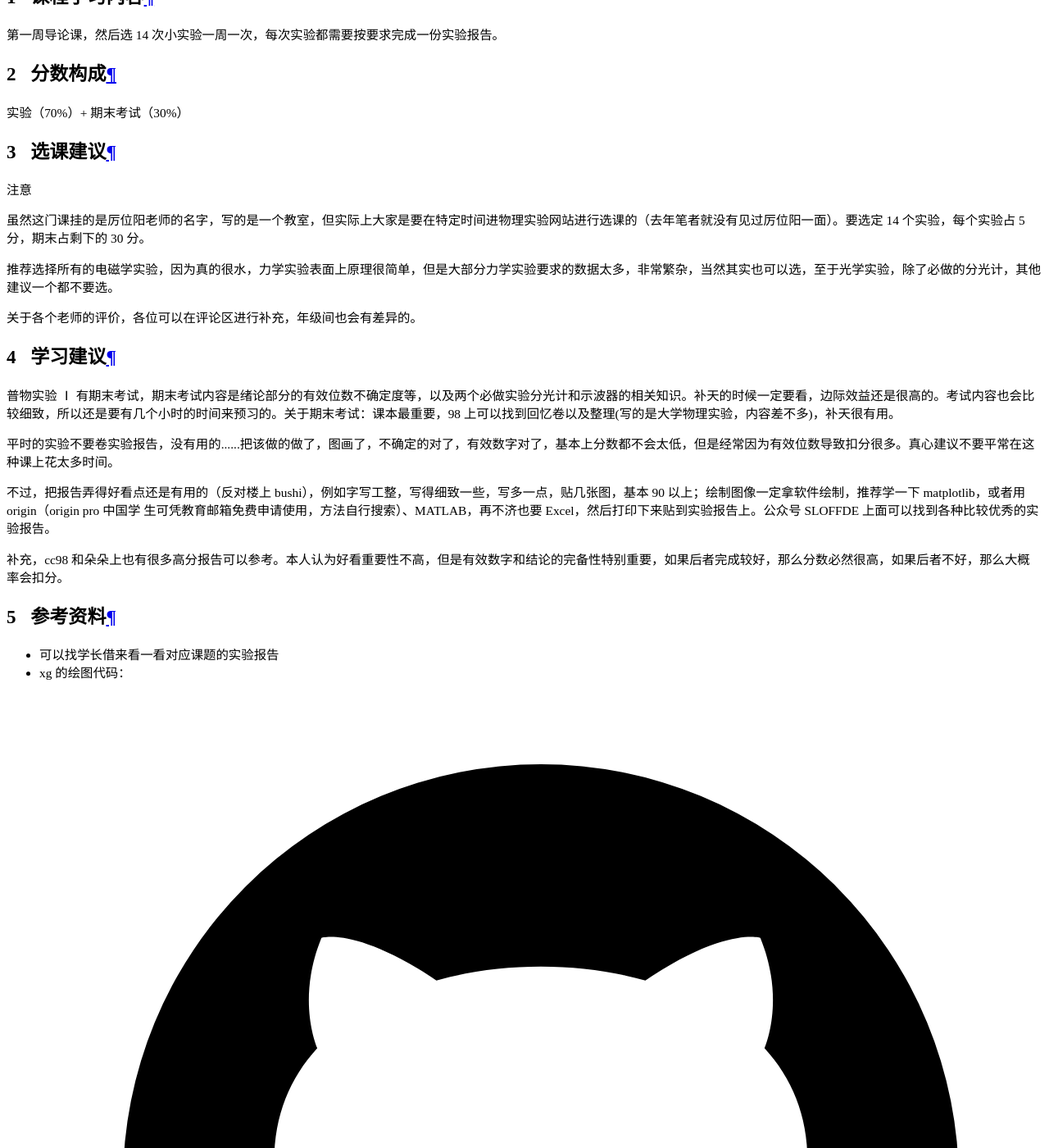
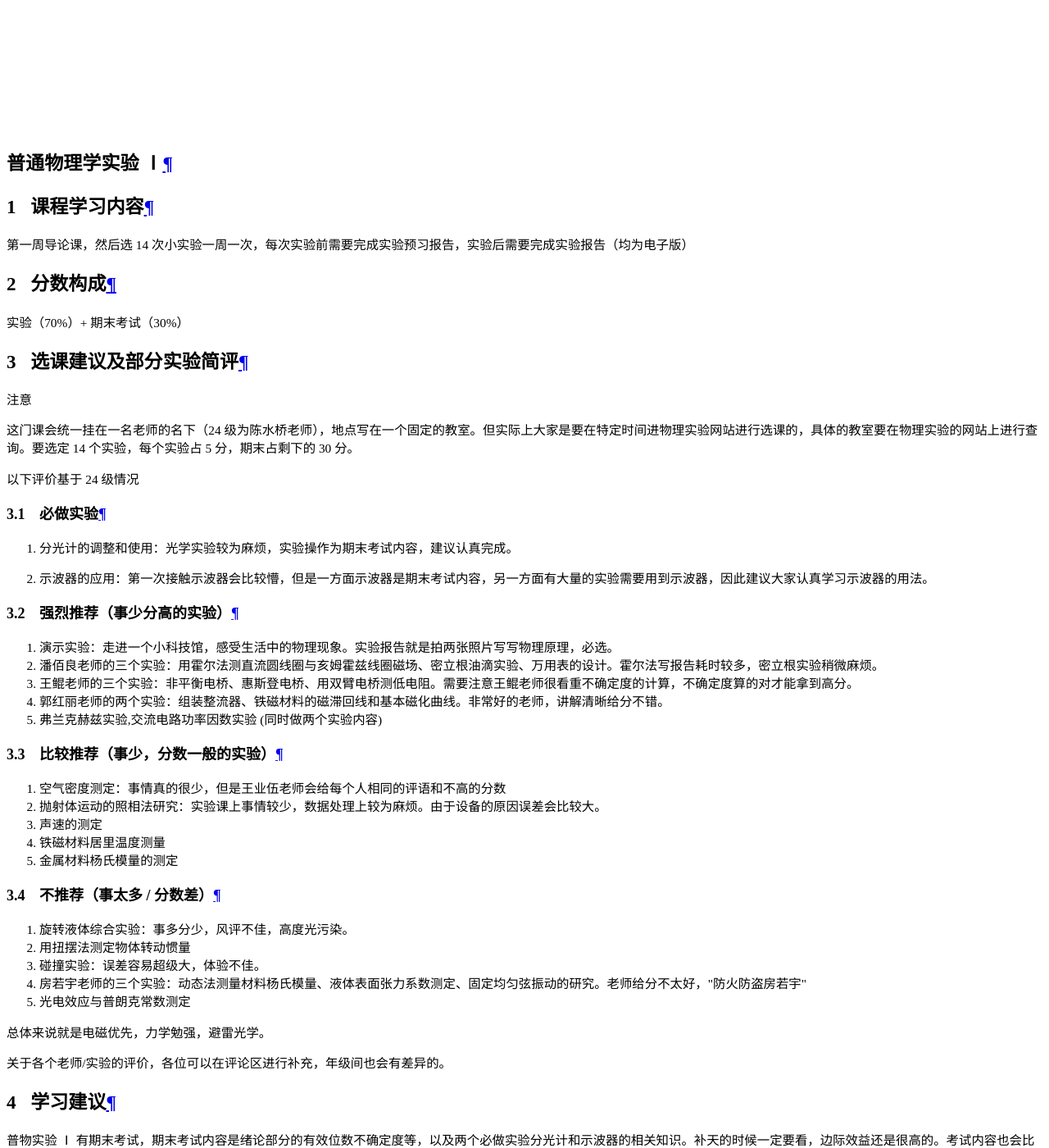
Before and after one commit to ZJU-Turing/TuringCourses, an MkDocs documentation site: the page built from docs/math_phys/physics_experiment1/index.md, in a window 1280 px wide and 1400 px high, scrolled down 17354 px. Shown: the whole window at 82% size. Built offline with MkDocs 1.6.1 and Material for MkDocs 9.7.7, drawn with Linux system fonts in a browser that asks for light colours; comment, search, counter and statistics services are not loaded; some of the changed text lies outside the part shown.

Commit message:
普物实验1
基本重新写了一下
加上了详细一点的实验选择指南
由于有些还没有上过可以等其他同学填写评价

```diff
--- a/docs/math_phys/physics_experiment1/index.md
+++ b/docs/math_phys/physics_experiment1/index.md
@@ -1,26 +1,55 @@
 # 普通物理学实验 Ⅰ
 
 ## 课程学习内容
-第一周导论课，然后选 14 次小实验一周一次，每次实验都需要按要求完成一份实验报告。
+第一周导论课，然后选 14 次小实验一周一次，每次实验前需要完成实验预习报告，实验后需要完成实验报告（均为电子版）
 
 ## 分数构成
 实验（70%）+ 期末考试（30%）
 
-## 选课建议
+## 选课建议及部分实验简评
 
 !!! warning "注意"
-    虽然这门课挂的是厉位阳老师的名字，写的是一个教室，但实际上大家是要在特定时间进物理实验网站进行选课的（去年笔者就没有见过厉位阳一面）。要选定 14 个实验，每个实验占 5 分，期末占剩下的 30 分。
+    这门课会统一挂在一名老师的名下（24 级为陈水桥老师），地点写在一个固定的教室。但实际上大家是要在特定时间进物理实验网站进行选课的，具体的教室要在物理实验的网站上进行查询。要选定 14 个实验，每个实验占 5 分，期末占剩下的 30 分。
 
-推荐选择所有的电磁学实验，因为真的很水，力学实验表面上原理很简单，但是大部分力学实验要求的数据太多，非常繁杂，当然其实也可以选，至于光学实验，除了必做的分光计，其他建议一个都不要选。
+以下评价基于 24 级情况
+### 必做实验
+1. 分光计的调整和使用：光学实验较为麻烦，实验操作为期末考试内容，建议认真完成。
 
-关于各个老师的评价，各位可以在评论区进行补充，年级间也会有差异的。
+2. 示波器的应用：第一次接触示波器会比较懵，但是一方面示波器是期末考试内容，另一方面有大量的实验需要用到示波器，因此建议大家认真学习示波器的用法。
+
+### 强烈推荐（事少分高的实验）
+1. 演示实验：走进一个小科技馆，感受生活中的物理现象。实验报告就是拍两张照片写写物理原理，必选。
+2. 潘佰良老师的三个实验：用霍尔法测直流圆线圈与亥姆霍兹线圈磁场、密立根油滴实验、万用表的设计。霍尔法写报告耗时较多，密立根实验稍微麻烦。
+3. 王鲲老师的三个实验：非平衡电桥、惠斯登电桥、用双臂电桥测低电阻。需要注意王鲲老师很看重不确定度的计算，不确定度算的对才能拿到高分。
+4. 郭红丽老师的两个实验：组装整流器、铁磁材料的磁滞回线和基本磁化曲线。非常好的老师，讲解清晰给分不错。
+5. 弗兰克赫兹实验,交流电路功率因数实验 (同时做两个实验内容)
+
+### 比较推荐（事少，分数一般的实验）
+1. 空气密度测定：事情真的很少，但是王业伍老师会给每个人相同的评语和不高的分数
+2. 抛射体运动的照相法研究：实验课上事情较少，数据处理上较为麻烦。由于设备的原因误差会比较大。
+3. 声速的测定
+4. 铁磁材料居里温度测量
+5. 金属材料杨氏模量的测定
+
+
+### 不推荐（事太多 / 分数差）
+1. 旋转液体综合实验：事多分少，风评不佳，高度光污染。
+2. 用扭摆法测定物体转动惯量
+3. 碰撞实验：误差容易超级大，体验不佳。
+4. 房若宇老师的三个实验：动态法测量材料杨氏模量、液体表面张力系数测定、固定均匀弦振动的研究。老师给分不太好，"防火防盗房若宇"
+5. 光电效应与普朗克常数测定
+
+
+总体来说就是电磁优先，力学勉强，避雷光学。
+
+关于各个老师/实验的评价，各位可以在评论区进行补充，年级间也会有差异的。
 
 ## 学习建议
 普物实验 Ⅰ 有期末考试，期末考试内容是绪论部分的有效位数不确定度等，以及两个必做实验分光计和示波器的相关知识。补天的时候一定要看，边际效益还是很高的。考试内容也会比较细致，所以还是要有几个小时的时间来预习的。关于期末考试：课本最重要，98 上可以找到回忆卷以及整理(写的是大学物理实验，内容差不多)，补天很有用。
 
-平时的实验不要卷实验报告，没有用的......把该做的做了，图画了，不确定的对了，有效数字对了，基本上分数都不会太低，但是经常因为有效位数导致扣分很多。真心建议不要平常在这种课上花太多时间。
+平时的实验没有必要卷实验报告，24 级体感没有查重（不保证未来没有），有困难可以互相参考借鉴一下。
 
-不过，把报告弄得好看点还是有用的（反对楼上 bushi），例如字写工整，写得细致一些，写多一点，贴几张图，基本 90 以上；绘制图像一定拿软件绘制，推荐学一下 matplotlib，或者用 origin（origin pro 中国学 生可凭教育邮箱免费申请使用，方法自行搜索）、MATLAB，再不济也要 Excel，然后打印下来贴到实验报告上。公众号 SLOFFDE 上面可以找到各种比较优秀的实验报告。
+处理实验数据要善用 ai，数据处理可以直接交给 ai，直接生成绘图的 python 脚本。
 
 补充，cc98 和朵朵上也有很多高分报告可以参考。本人认为好看重要性不高，但是有效数字和结论的完备性特别重要，如果后者完成较好，那么分数必然很高，如果后者不好，那么大概率会扣分。
 
```
